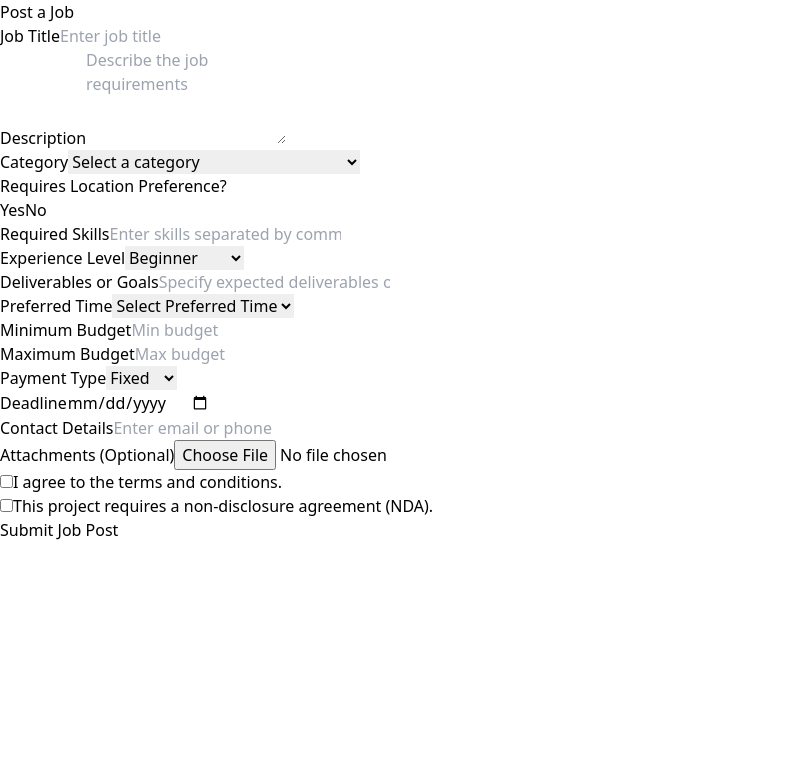
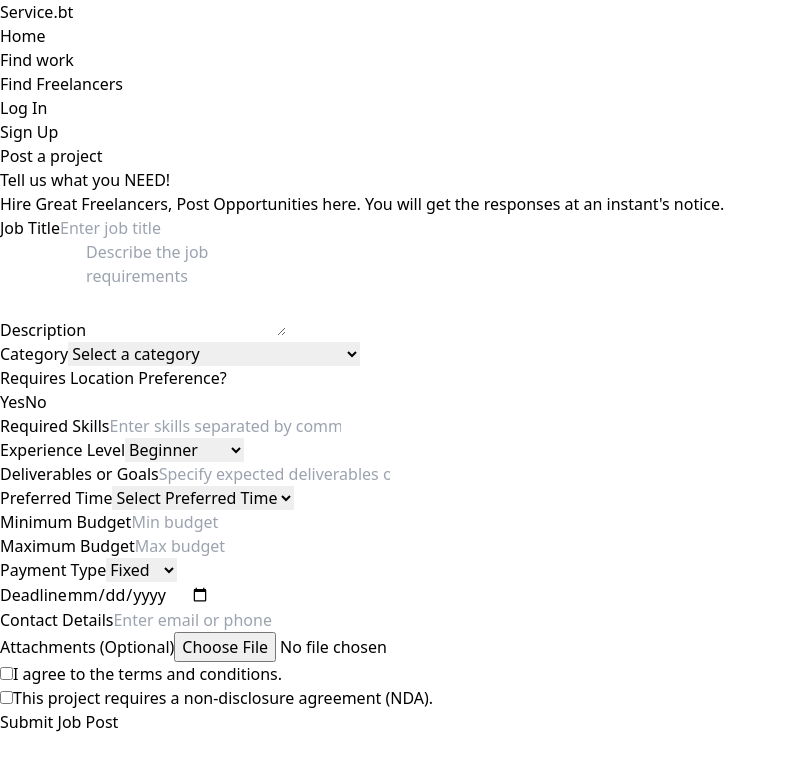
Before and after one commit to TasheeWangchuk/service_dot_bt_next_js, a Next.js app in the folder servicebt-front-end/: page /pages/Post in a window 1280 px wide. Shown: the top 770 px of the page, without its empty margins (0-786 px from the left). Built offline with nearby package versions, Linux system fonts and the light colour scheme.

Commit message:
modified post

```diff
--- a/servicebt-front-end/src/app/pages/Post/page.tsx
+++ b/servicebt-front-end/src/app/pages/Post/page.tsx
@@ -1,4 +1,5 @@
 "use client";
+import Navbar from "@/app/components/NavBar";
 import React, { useState } from "react";
 
 export default function Post() {
@@ -245,11 +246,19 @@ export default function Post() {
   };
 
   return (
-    <div className="min-h-screen bg-gray-50">
+    <div className="min-h-screen">
+      {/* Navbar */}
+      <Navbar scrolled={false} />
+
+    <div className="sticky min-h-screen  bg-[url('/Artboard.png')] bg-cover bg-center py-8">
       <div className="max-w-4xl mx-auto p-6">
-        <h1 className="text-3xl font-bold text-orange-500 mb-6 text-center">
-          Post a Job
-        </h1>
+      <h1 className="text-3xl font-bold text-orange-500 mb-2">
+         Tell us what you <span className="text-gray-800">NEED!</span>
+       </h1>
+       <p className="text-sm text-gray-500">
+         Hire Great Freelancers, Post Opportunities here. You will get the
+         responses at an instant's notice.
+       </p>
         <form onSubmit={handleSubmit} className="space-y-6 bg-white p-6 rounded-lg shadow-md">
           {/* Job Title */}
           <div>
@@ -616,5 +625,6 @@ export default function Post() {
         </form>
       </div>
     </div>
+    </div>
   );
 }
```
